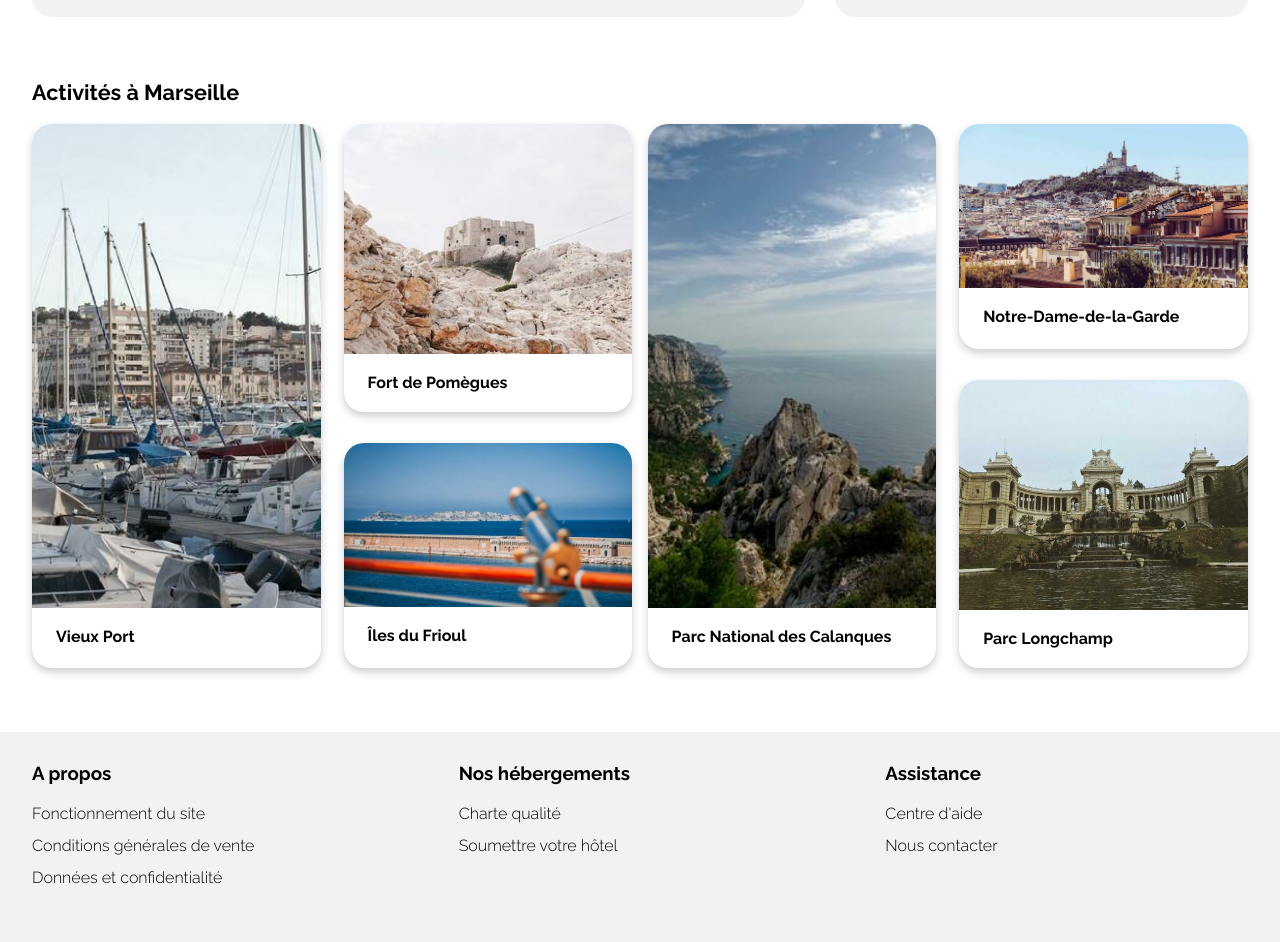
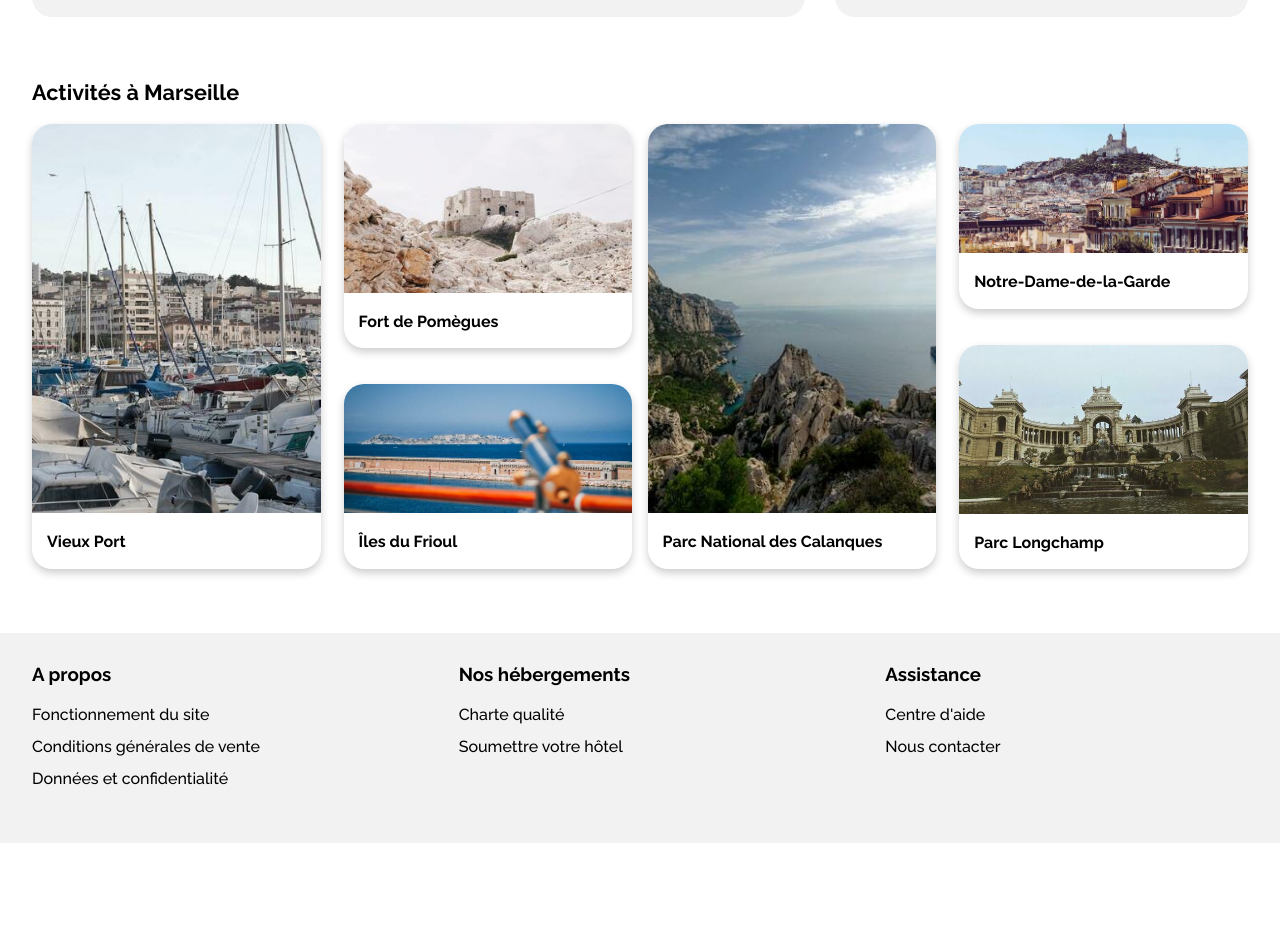
Before and after one commit to frederick486/Booki, a plain HTML site: page index.html in a window 1280 px wide. Shown: the part 1033-1975 px from the top of the page. After the commit the page ends 1876 px from the top, so only its background shows below. Drawn offline with Linux system fonts and the light colour scheme.

Commit message:
retouches css

```diff
--- a/style.css
+++ b/style.css
@@ -15,7 +15,7 @@
 /* =================== Header ============================*/
 
 body {
-  min-width: 380px;
+  min-width: 375px;
 }
 
 header {
@@ -466,6 +466,15 @@ main {
   display: flex;
   flex-wrap: wrap;
   justify-content: space-between;
+  height: 445px;
+}
+
+/*tablettes*/
+@media screen and (max-width: 992px)
+{
+  .activities-in-marseille-table {
+    height: auto;
+  }
 }
 
 /*téléphones portables*/
@@ -492,7 +501,7 @@ main {
 
 .activities-in-marseille-table-column-type-1 {
   width: 25%;
-  height: auto;
+  height: 100%;
 }
 
 /*tablettes*/
@@ -500,7 +509,7 @@ main {
 {
   .activities-in-marseille-table-column-type-1 {
     width: 50%;
-    height: auto;
+    height: 445px;
   }
 }
 
@@ -517,7 +526,7 @@ main {
 
 .activities-in-marseille-table-column-type-2 {
   width: 25%;
-  height: auto;
+  height: 100%;
   display: flex;
   flex-direction: column;
   justify-content: space-between;
@@ -560,7 +569,7 @@ main {
 {
   .activities-in-marseille-table-column-type-3 {
     width: 50%;
-    height: auto;
+    height: 445px;
     margin-top: 20px;
     align-items: flex-start;
   }
@@ -622,7 +631,7 @@ footer {
 .footer-column {
   width: 30%;
   padding: 32px 32px;
-  font-weight: 300;
+  font-weight: 500;
   line-height: 2;
 }
 
@@ -841,7 +850,7 @@ footer {
   box-shadow: 0 4px 8px 0 rgba(0,0,0,0.2);
   transition: 0.3s;
   width: 95%;
-  height: 544px;
+  height: 100%;
   border-radius: 20px;
   background-color: white;
 }
@@ -853,6 +862,7 @@ footer {
 
 .card-type-3-link {
   text-decoration: none;
+  display: flex;
   width: 100%;
   height: 100%;
 }
@@ -860,7 +870,7 @@ footer {
 .card-type-3-picture-container {
   position: relative;
   width: 100%;
-  height: 89%;
+  height: 389px;
   margin: 0;
 }
 
@@ -872,7 +882,7 @@ footer {
 }
 
 .card-type-3-text-container {
-  margin-left: 24px;
+  margin-left: 15px;
 }
 
 .card-type-3-text-container h3 {
@@ -901,7 +911,7 @@ footer {
   box-shadow: 0 4px 8px 0 rgba(0,0,0,0.2);
   transition: 0.3s;
   width: 95%;
-  height: 288px;
+  height: 224px;
   border-radius: 20px;
   background-color: white;
 }
@@ -913,6 +923,7 @@ footer {
 
 .card-type-4-link {
   text-decoration: none;
+  display: flex;
   width: 100%;
   height: 100%;
 }
@@ -920,7 +931,7 @@ footer {
 .card-type-4-picture-container {
   position: relative;
   width: 100%;
-  height: 80%;
+  height: 169px;
   margin: 0;
 }
 
@@ -932,7 +943,7 @@ footer {
 }
 
 .card-type-4-text-container {
-  margin-left: 24px;
+  margin-left: 15px;
 }
 
 .card-type-4-text-container h3 {
@@ -961,7 +972,7 @@ footer {
   box-shadow: 0 4px 8px 0 rgba(0,0,0,0.2);
   transition: 0.3s;
   width: 95%;
-  height: 225px;
+  height: 185px;
   border-radius: 20px;
   background-color: white;
 }
@@ -973,6 +984,7 @@ footer {
 
 .card-type-5-link {
   text-decoration: none;
+  display: flex;
   width: 100%;
   height: 100%;
 }
@@ -980,7 +992,7 @@ footer {
 .card-type-5-picture-container {
   position: relative;
   width: 100%;
-  height: 73%;
+  height: 129px;
   margin: 0;
 }
 
@@ -992,7 +1004,7 @@ footer {
 }
 
 .card-type-5-text-container {
-  margin-left: 24px;
+  margin-left: 15px;
 }
 
 .card-type-5-text-container h3 {
```
